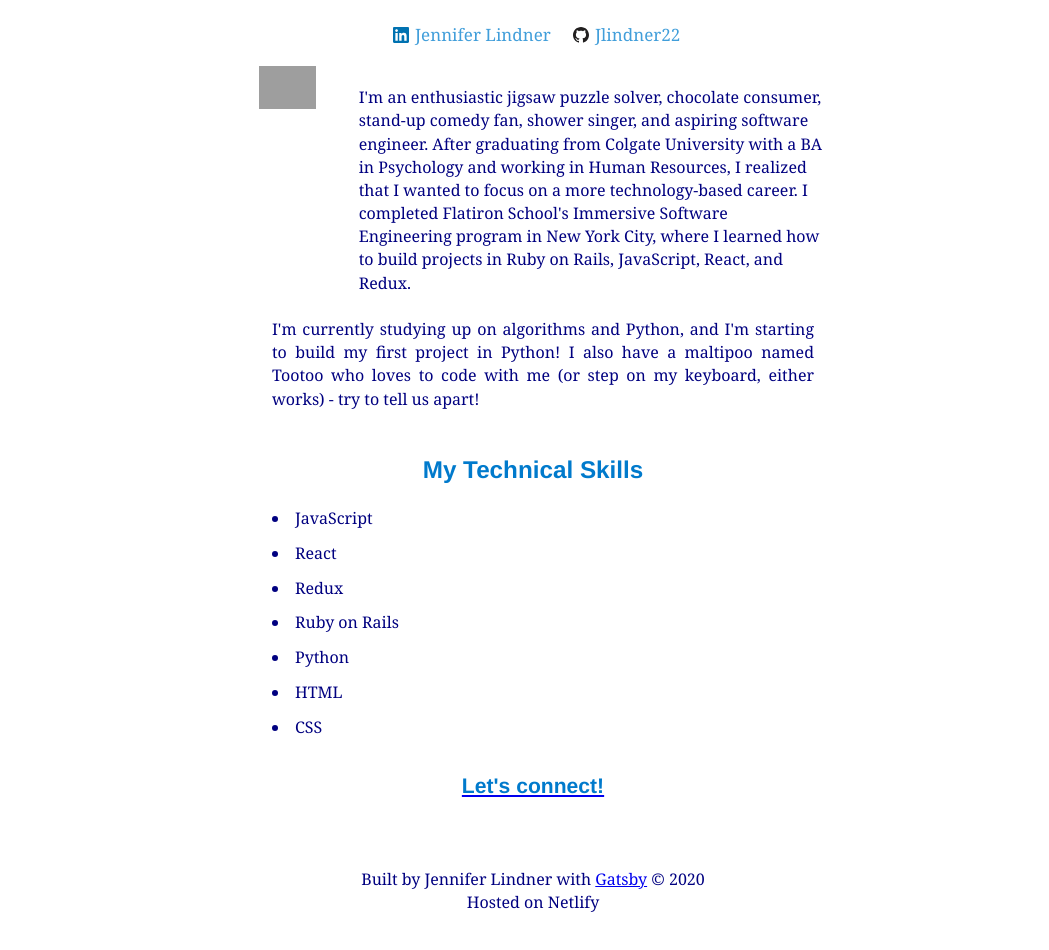
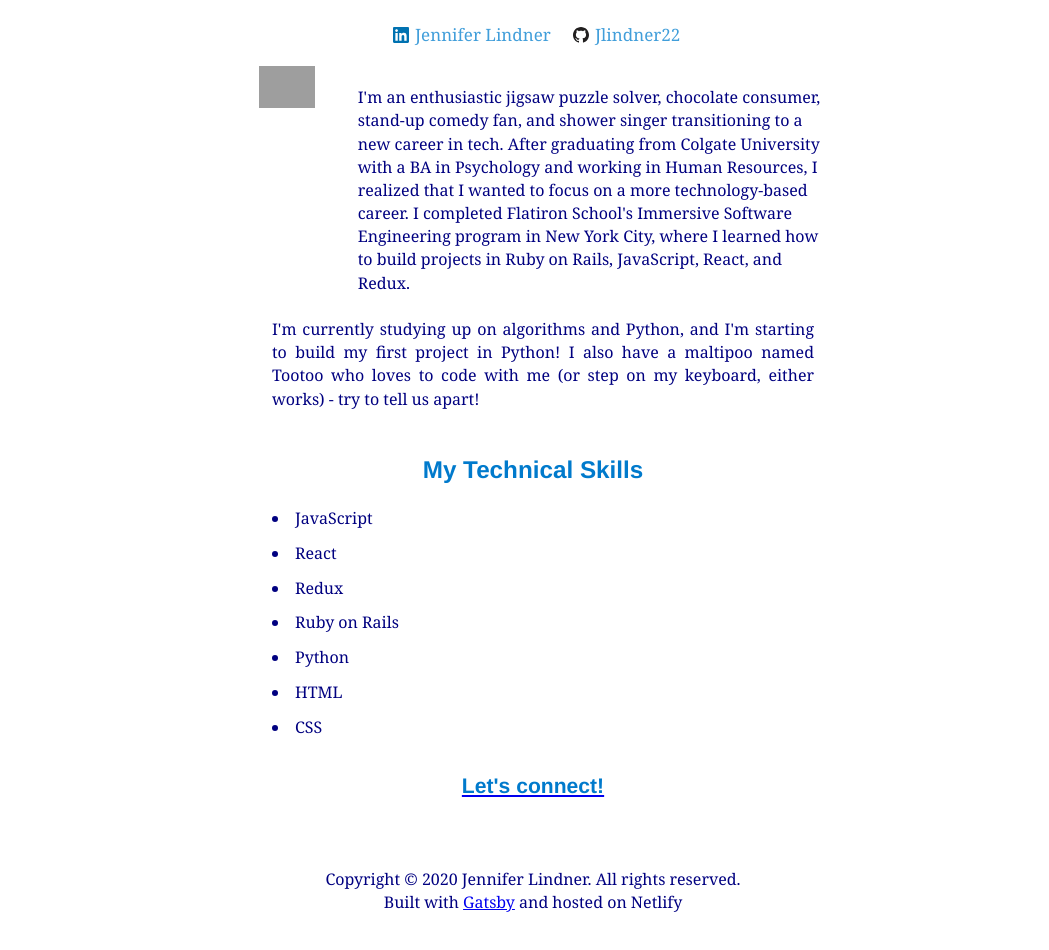
Before and after one commit to jlindner22/jen, a Gatsby site: page / in a window 1280 px wide. Shown: the part 144-1094 px from the top of the page, without its empty margins (107-1156 px from the left). Built offline with nearby package versions, Linux system fonts and the light colour scheme; Gatsby itself is replaced by a stand-in of ours; some packages are replaced by stand-ins of ours; grey boxes are pictures that could not be loaded; what typography-theme-moraga would draw is missing.

Commit message:
changed bio and footer

```diff
--- a/src/components/layout.js
+++ b/src/components/layout.js
@@ -51,8 +51,8 @@ const Layout = ({ location, title, children }) => {
       <main style={{ margin: 0, padding: 0}}>{children}</main>
       <br></br>
       <footer style={{ color: `navy`, textAlign: `center`}}>
-        Built by Jennifer Lindner with {` `} <a href="https://www.gatsbyjs.org">Gatsby</a> © {new Date().getFullYear()}
-       <p> Hosted on Netlify <Icon icon={netlifyIcon} />
+       Copyright © {new Date().getFullYear()} Jennifer Lindner. All rights reserved.
+       <p> Built with <a href="https://www.gatsbyjs.org">Gatsby</a> and hosted on Netlify <Icon icon={netlifyIcon} />
        </p>
       </footer>
     </div>
--- a/src/pages/about.js
+++ b/src/pages/about.js
@@ -46,7 +46,7 @@ export default function About() {
                 </div>
                 <br></br>
                 <User
-                excerpt="I'm an enthusiastic jigsaw puzzle solver, chocolate consumer, stand-up comedy fan, shower singer, and aspiring software engineer.
+                excerpt="I'm an enthusiastic jigsaw puzzle solver, chocolate consumer, stand-up comedy fan, and shower singer transitioning to a new career in tech.
                 After graduating from Colgate University with a BA in Psychology and working in Human Resources, I realized that I wanted to focus on a more technology-based career. I completed Flatiron School's Immersive Software Engineering program in New York City, where I learned how to build projects in Ruby on Rails, JavaScript, React, and Redux.
                 "
                 avatar={deck}
```
